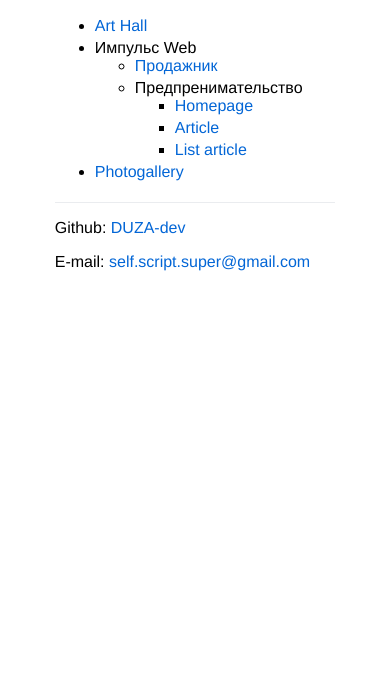
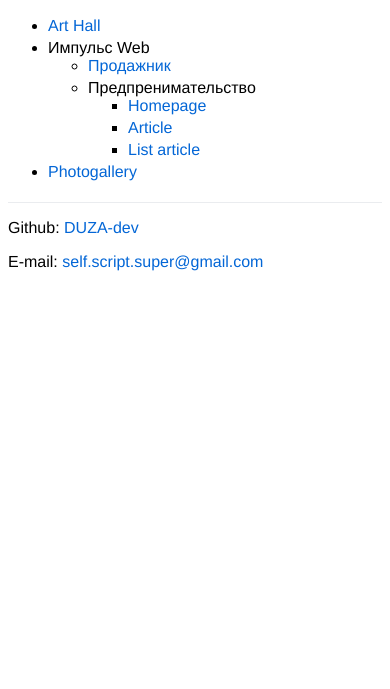
Before and after one commit to DUZA-dev/DUZA-dev.github.io, a plain HTML site: page index.html in a window 390 px wide. Shown: the part 155-844 px from the top of the page. Drawn offline with Linux system fonts and the light colour scheme.

Commit message:
Update index.html

```diff
--- a/index.html
+++ b/index.html
@@ -29,6 +29,11 @@
         padding-bottom: 0.3em;
         border-bottom: 1px solid #eaecef;
     }
+    @media (max-width: 1200px) {
+        body > div {
+            width: 100%;
+        }
+    }
     </style>
 </head>
 <body>
```
